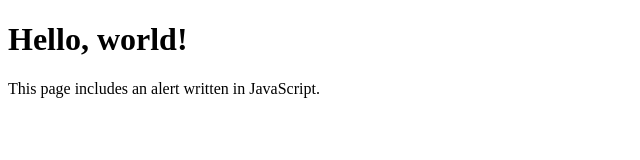
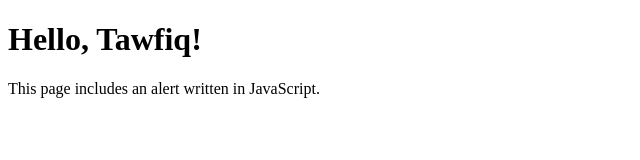
Before and after one commit to rdnor/rdnor.github.io, a plain HTML site: page index.html in a window 1280 px wide. Shown: the full height of the page, 0-640 px from the left. Drawn offline with Linux system fonts and the light colour scheme.

Commit message:
Add a executable file, greeting to Tawfiq

```diff
--- /dev/null
+++ b/hello.js
@@ -0,0 +1 @@
+console.log("Hello, World!", "how's it going?");
--- a/index.html
+++ b/index.html
@@ -4,11 +4,11 @@
     <title>Learn Enough JavaScript</title>
     <meta charset="utf-8">
     <script>
-      alert("hello, world!");
+      alert("hello, tawfiq!");
     </script>
   </head>
   <body>
-    <h1>Hello, world!</h1>
+    <h1>Hello, Tawfiq!</h1>
     <p>This page includes an alert written in JavaScript.</p>
   </body>
 </html>
```
Also changed, not shown: 1 other file.
